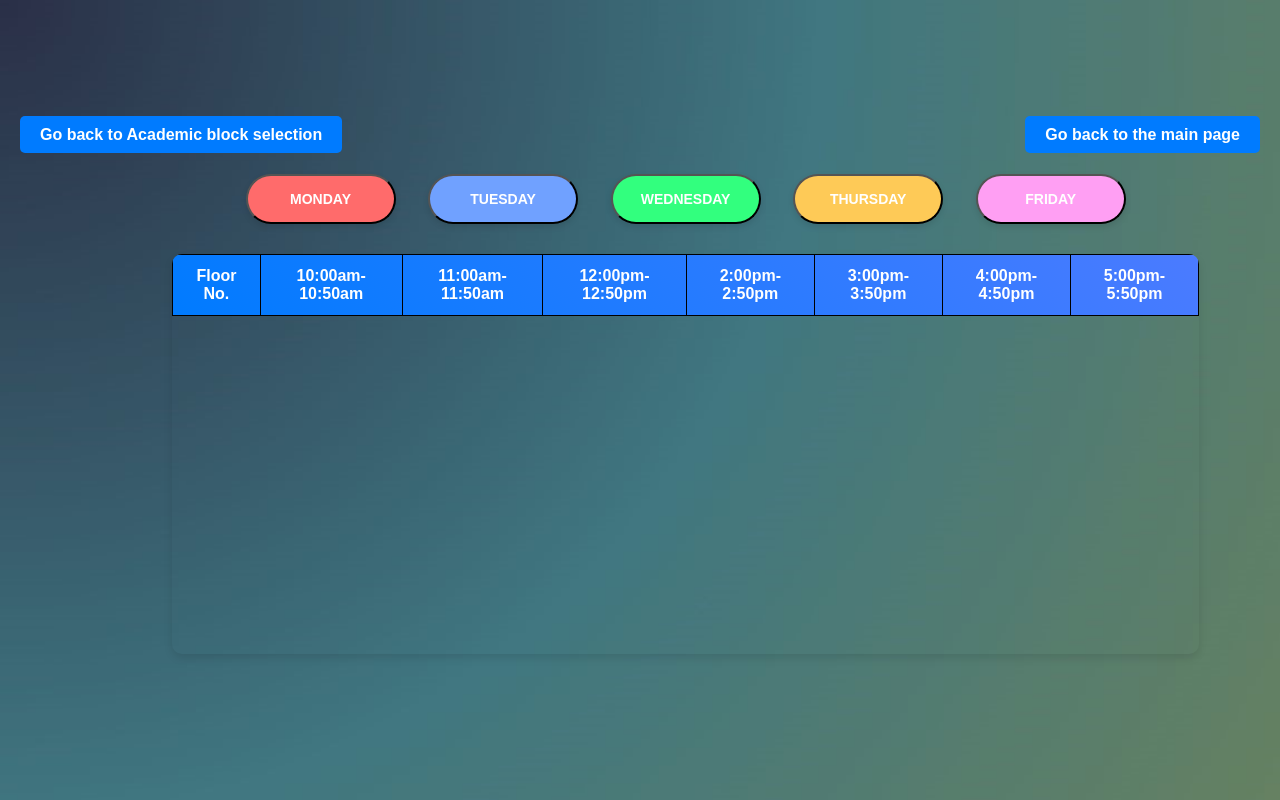
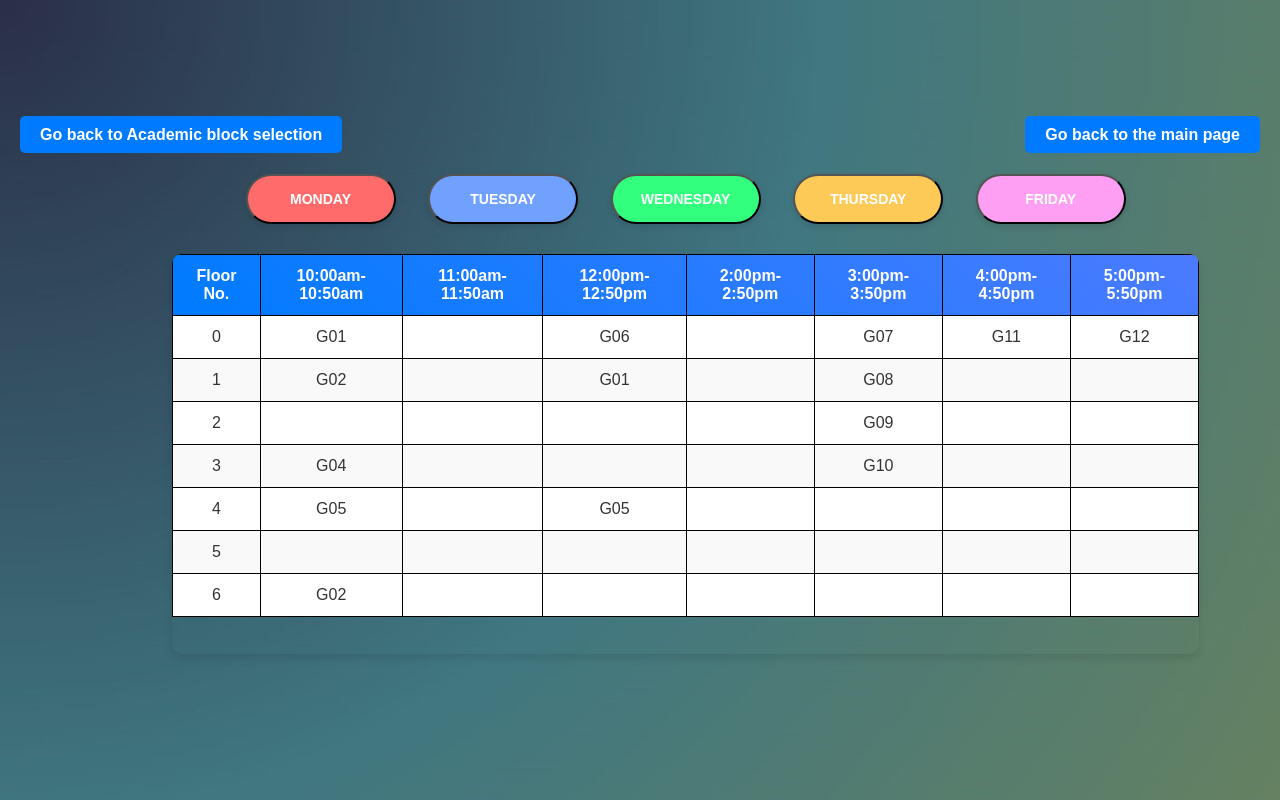
Before and after one commit to riya-sharma-12/VitMe, a plain HTML site: page VitMe-main/studenttimetable.html in a window 1280 px wide. Both pictures are taken after a click on the button "MONDAY". Drawn offline with nearby package versions, Linux system fonts and the light colour scheme.

Commit message:
8th commit

```diff
--- a/VitMe-main/page2.css
+++ b/VitMe-main/page2.css
@@ -31,7 +31,7 @@ h6{
 }
 .nav{
     padding: 30px;
-    margin-bottom: -90px;
+    margin-bottom: -84px;
 }
 .nav a {
 color: #ffffff;
--- a/VitMe-main/studenttimetable.html
+++ b/VitMe-main/studenttimetable.html
@@ -28,11 +28,11 @@
         </div>
         <div class="a">
             <div id="days">
-                <button class="tab-links parallogram1" onclick="changeDay('Monday')">Monday</button>
-                <button class="tab-links parallogram2" onclick="changeDay('Tuesday')">Tuesday</button>
-                <button class="tab-links parallogram3" onclick="changeDay('Wednesday')">Wednesday</button>
-                <button class="tab-links parallogram4" onclick="changeDay('Thursday')">Thursday</button>
-                <button class="tab-links parallogram5" onclick="changeDay('Friday')">Friday</button>
+                <button class="tab-links parallogram1" onclick="changeDay(0)">Monday</button>
+                <button class="tab-links parallogram2" onclick="changeDay(1)">Tuesday</button>
+                <button class="tab-links parallogram3" onclick="changeDay(2)">Wednesday</button>
+                <button class="tab-links parallogram4" onclick="changeDay(3)">Thursday</button>
+                <button class="tab-links parallogram5" onclick="changeDay(4)">Friday</button>
             </div>
 
             <table id="timetable">
@@ -48,31 +48,77 @@
                         <th>5:00pm-5:50pm</th>
                     </tr>
                 </thead>
-                <tbody id="timetableBody">
+                <tbody>
                     <!-- Table rows will be dynamically added here -->
                 </tbody>
             </table>
         </div>
     </div>
     <script>
-        // Function to create the timetable table dynamically
-        function createTimetable(day, data) {
-            const tableBody = document.getElementById("timetableBody");
+        const timetableData = {
+            "Monday": {
+                "0": [{"room": "G01"}, {"room": "G02"}, {"room": ""}, {"room": "G04"}, {"room": "G05"},{"room": ""}, {"room": "G02"}],
+                "1": [{"room": ""}],
+                "2": [{"room": "G06"},{"room": "G01"}, {"room": ""}, {"room": ""}, {"room": "G05"}],
+                "3": [{"room": ""}],
+                "4": [{"room": "G07"}, {"room": "G08"}, {"room": "G09"}, {"room": "G10"}],
+                "5": [{"room": "G11"}],
+                "6": [{"room": "G12"}]
+            },
+            "Tuesday": {
+                "0": [{"room": "G13"}],
+                "1": [{"room": ""}, {"room": "G08"}, {"room": "G09"}, {"room": "G10"}],
+                "2": [{"room": "G14"}, {"room": "G15"}],
+                "3": [{"room": ""}],
+                "4": [{"room": "G16"}, {"room": "G17"}, {"room": "G18"}, {"room": "G19"}],
+                "5": [{"room": "G20"}],
+                "6": [{"room": "G21"}]
+            },
+            "Wednesday": {
+                "0": [{"room": ""}, {"room": "G22"}, {"room": "G23"}, {"room": "G24"}],
+                "1": [{"room": "G25"}],
+                "2": [{"room": ""}],
+                "3": [{"room": "G26"}],
+                "4": [{"room": ""}, {"room": "G27"}, {"room": "G28"}, {"room": "G29"}],
+                "5": [{"room": "G30"}],
+                "6": [{"room": "G31"}]
+            },
+            "Thursday": {
+                "0": [{"room": "G32"}],
+                "1": [{"room": ""}, {"room": "G33"}, {"room": "G34"}],
+                "2": [{"room": "G35"}],
+                "3": [{"room": ""}, {"room": "G08"}, {"room": "G09"}, {"room": "G10"}],
+                "4": [{"room": "G36"}],
+                "5": [{"room": "G37"}, {"room": "G38"}, {"room": "G39"}],
+                "6": [{"room": "G40"}]
+            },
+            "Friday": {
+                "0": [{"room": ""}, {"room": "G41"}, {"room": "G42"}],
+                "1": [{"room": "G43"}],
+                "2": [{"room": ""}],
+                "3": [{"room": "G44"}, {"room": "G45"}, {"room": "G46"}],
+                "4": [{"room": ""}],
+                "5": [{"room": "G47"}],
+                "6": [{"room": "G48"}]
+            }
+        };
+
+        // Function to create the timetable table
+        function createTimetable(day) {
+            const tableBody = document.querySelector("#timetable tbody");
             tableBody.innerHTML = '';
 
             // Loop through each floor
             for (let i = 0; i <= 6; i++) {
                 const row = document.createElement("tr");
-
                 // Add floor number
                 const floorCell = document.createElement("td");
                 floorCell.textContent = i;
                 row.appendChild(floorCell);
-
-                // Loop through each time slot
-                for (let j = 0; j <= 6; j++) {
+            // Loop through each floor
+            for (let j = 0; j <=6; j++) {
                     const cell = document.createElement("td");
-                    const classInfo = data[day][j.toString()];
+                    const classInfo = timetableData[day][j.toString()];
                     let roomText = "";
                     if (classInfo && classInfo.length > i) {
                         roomText = classInfo[i].room;
@@ -80,22 +126,15 @@
                     cell.textContent = roomText;
                     row.appendChild(cell);
                 }
-
                 tableBody.appendChild(row);
             }
         }
-
-        // Change the day when a button is clicked
-        function changeDay(day) {
-            const timetableData = JSON.parse(localStorage.getItem("timetableData"));
-            createTimetable(day, timetableData);
+        function changeDay(dayIndex) {
+            const days = ["Monday", "Tuesday", "Wednesday", "Thursday", "Friday"];
+            const selectedDay = days[dayIndex];
+            createTimetable(selectedDay);
         }
-
-        // Initialize with Monday timetable
-        const timetableData = localStorage.getItem("timetableData");
-        if (timetableData) {
-            createTimetable("Monday", JSON.parse(timetableData));
-        }
+        createTimetable("Monday");
 
         // Toggle visibility of timetable when any tab link is clicked
         $(document).ready(function(){
```
Also changed, not shown: VitMe-main/page1.css (+8 -0 lines), VitMe-main/page1.html (+1 -0 lines), VitMe-main/vitback.jpg.
